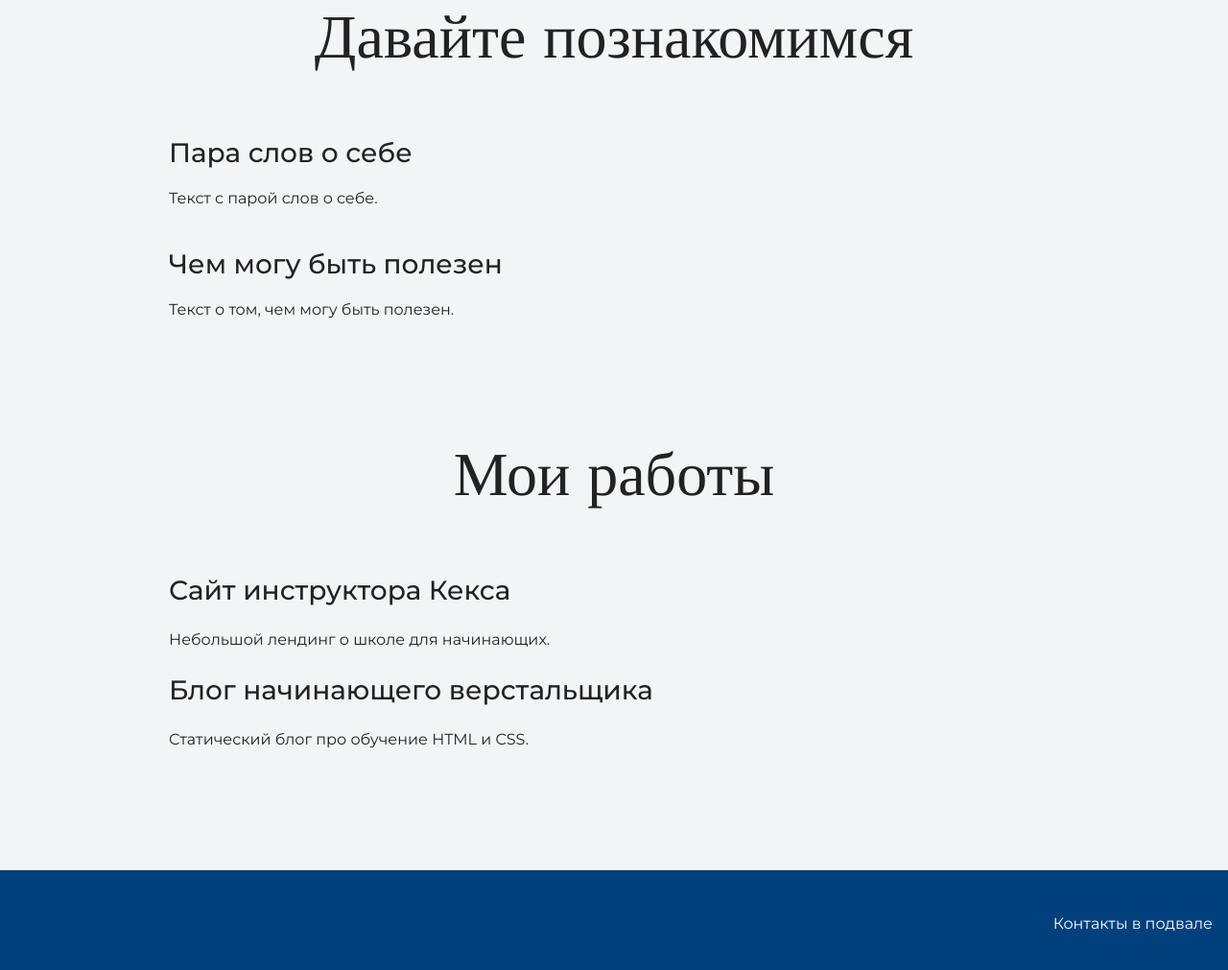
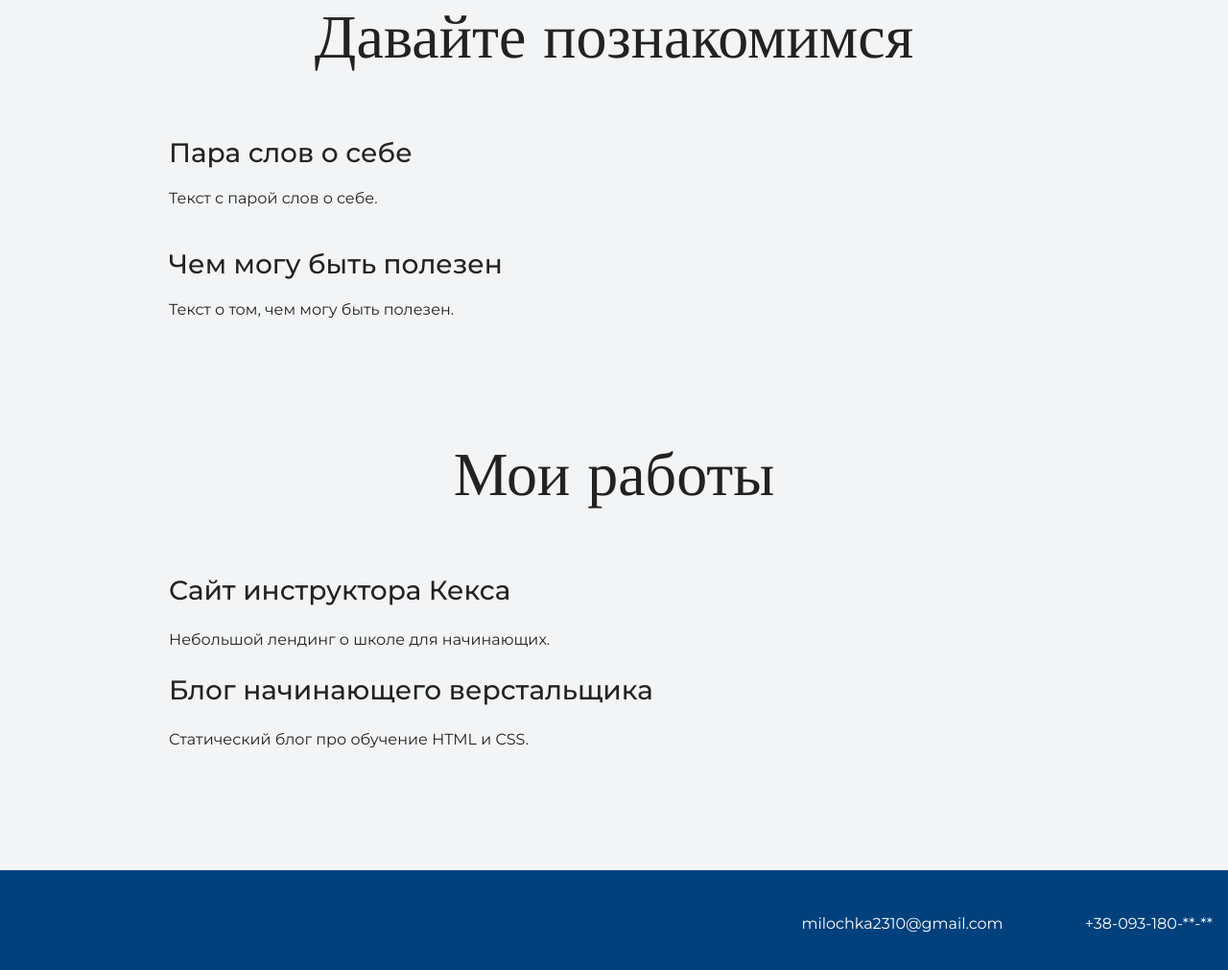
Before and after one commit to Mila2310/my-portfolio, a plain HTML site: page index.html in a window 1280 px wide. Shown: the part 1033-2044 px from the top of the page at 96% size. Drawn offline with nearby package versions, Linux system fonts and the light colour scheme.

Commit message:
Add files via upload

```diff
--- a/index.html
+++ b/index.html
@@ -46,7 +46,8 @@
 
     <footer class="page-footer">
     	<div class="container">
-      Контакты в подвале
+      <a class="footer-email" href="mailto:milochka2310@gmail.com">milochka2310@gmail.com</a>
+    <a class="footer-phone" href="tel:+38093180****">+38-093-180-**-**</a>
   </div>
     </footer>
   </body>
```
